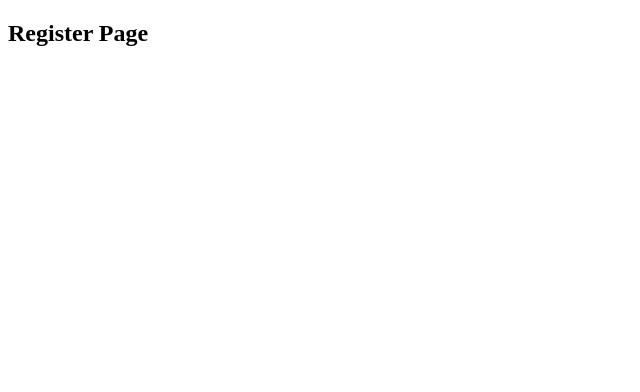
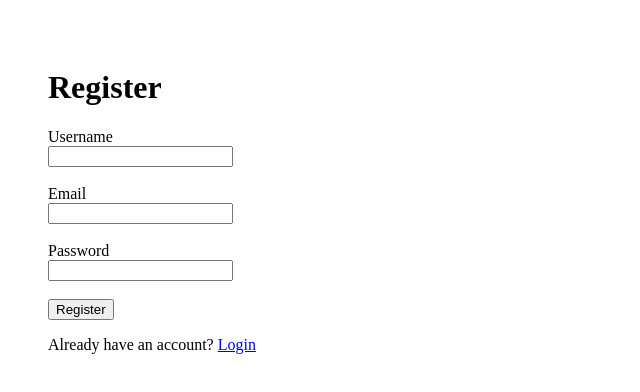
Before and after one commit to 22F1000765/smart-task-manager, a React (Vite) app in the folder frontend/: page /register in a window 1280 px wide. Shown: the top 392 px of the page, without its empty margins (0-640 px from the left). Built offline with nearby package versions, Linux system fonts and the light colour scheme.

Commit message:
Implement user registration flow and authentication navigation.

```diff
--- a/frontend/src/pages/LoginPage.tsx
+++ b/frontend/src/pages/LoginPage.tsx
@@ -3,6 +3,8 @@ import { useNavigate } from "react-router-dom";
 import { login as loginUser } from "../services/authService";
 
 import { useAuth } from "../context/AuthContext";
+
+import { Link } from "react-router-dom";
 
 function LoginPage() {
   const navigate = useNavigate();
@@ -64,6 +66,10 @@ function LoginPage() {
         <br />
 
         <button type="submit">Login</button>
+        <p>
+          Don't have an account?{" "}
+          <Link to="/register">Register</Link>
+        </p>
       </form>
     </div>
   );
--- a/frontend/src/pages/RegisterPage.tsx
+++ b/frontend/src/pages/RegisterPage.tsx
@@ -1,5 +1,97 @@
+import { useState } from "react";
+import { useNavigate } from "react-router-dom";
+
+import { register } from "../services/authService";
+
+import { Link } from "react-router-dom";
+
 function RegisterPage() {
-  return <h2>Register Page</h2>;
+  const navigate = useNavigate();
+
+  const [username, setUsername] = useState("");
+  const [email, setEmail] = useState("");
+  const [password, setPassword] = useState("");
+
+
+  const handleRegister = async (
+  e: React.FormEvent
+) => {
+  e.preventDefault();
+
+  try {
+    await register(
+      username,
+      email,
+      password
+    );
+
+    alert("Registration Successful!");
+
+    navigate("/login");
+  } catch (error: any) {
+    console.log(error.response);
+
+    alert(
+      error.response?.data?.detail ||
+      "Registration Failed"
+    );
+  }
+};
+
+  return (
+    <div style={{ padding: "40px" }}>
+      <h1>Register</h1>
+
+      <form onSubmit={handleRegister}>
+        <div>
+          <label>Username</label>
+          <br />
+          <input
+            type="text"
+            value={username}
+            onChange={(e) => setUsername(e.target.value)}
+            required
+          />
+        </div>
+
+        <br />
+
+        <div>
+          <label>Email</label>
+          <br />
+          <input
+            type="email"
+            value={email}
+            onChange={(e) => setEmail(e.target.value)}
+            required
+          />
+        </div>
+
+        <br />
+
+        <div>
+          <label>Password</label>
+          <br />
+          <input
+            type="password"
+            value={password}
+            onChange={(e) => setPassword(e.target.value)}
+            required
+          />
+        </div>
+
+        <br />
+
+        <button type="submit">
+          Register
+        </button>
+        <p>
+          Already have an account?{" "}
+          <Link to="/login">Login</Link>
+        </p>
+      </form>
+    </div>
+  );
 }
 
 export default RegisterPage;
--- a/frontend/src/services/authService.ts
+++ b/frontend/src/services/authService.ts
@@ -14,3 +14,17 @@ export const login = async (email: string, password: string) => {
 
   return response.data;
 };
+
+export const register = async (
+  username: string,
+  email: string,
+  password: string
+) => {
+  const response = await api.post("/users/", {
+    username,
+    email,
+    password,
+  });
+
+  return response.data;
+};
```
